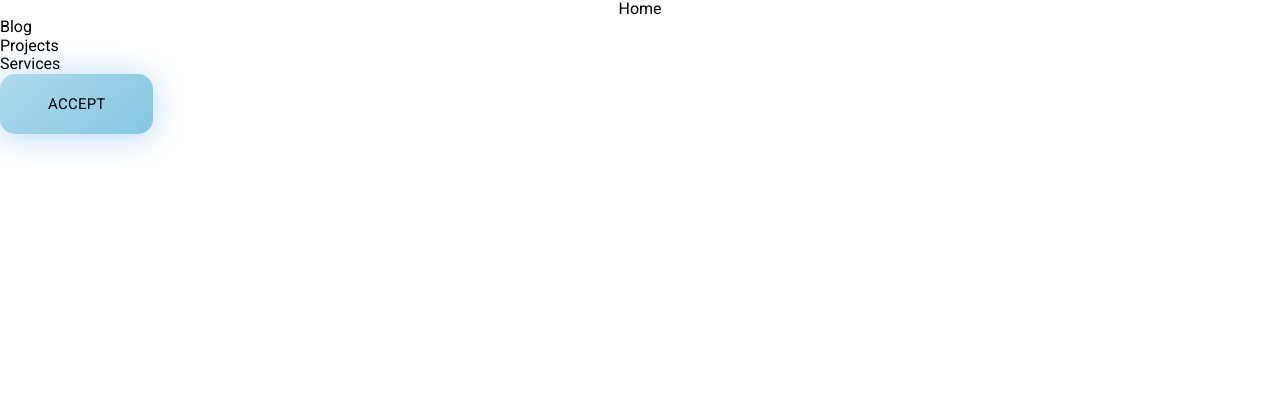
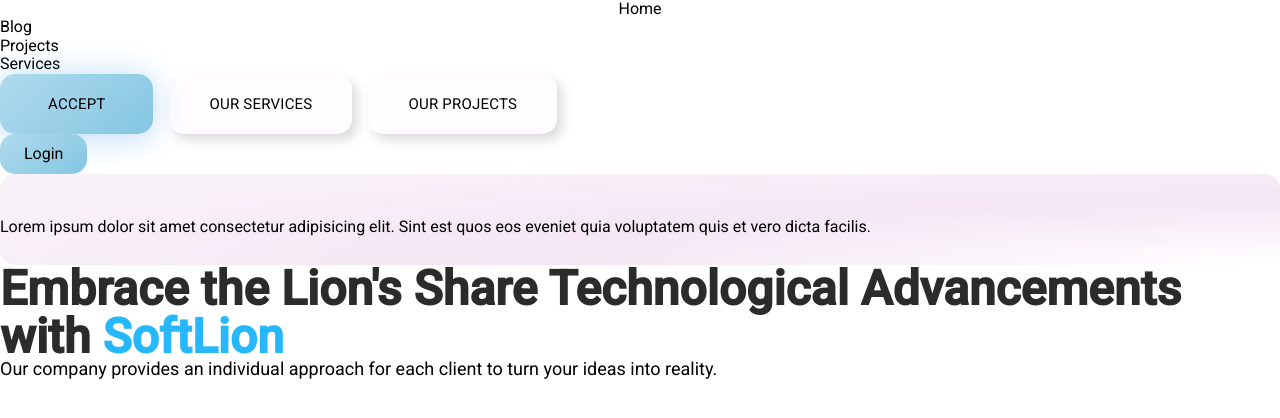
Before and after one commit to SoftLion-Co/prototype-fr, a Next.js app: page / in a window 1280 px wide. Shown: the top 418 px of the page. Built offline with nearby package versions, Linux system fonts and the light colour scheme.

Commit message:
style: add some variables to globals.css
Add some variables:
-buttons
-cookies
-hero headings

```diff
--- a/app/globals.css
+++ b/app/globals.css
@@ -130,6 +130,30 @@ textarea,
   @apply flex items-center justify-start;
 }
 
-.button{
-  @apply shadow-lg bg-button-blue-gradient rounded-15 text-15 px-12 py-19 leading-151 tracking-0.219 font-normal shadow-button-blue
+.button-blue{
+  @apply uppercase bg-button-blue-gradient rounded-15 text-15 px-12 py-19 leading-151 tracking-0.219 font-normal shadow-button-blue
 }
+
+.button-white{
+  @apply uppercase bg-buttonWhite rounded-15 text-15 px-10 py-19 leading-151 tracking-0.219 font-normal shadow-button-white
+}
+
+.button-login{
+  @apply bg-button-blue-gradient rounded-15 px-6 py-2.5 font-normal leading-5
+}
+
+.cookies{
+  @apply bg-cookies-gradient pt-11 pr-32 pb-7 pr-14 rounded-15
+}
+
+.hero-title{
+  @apply text-5xl font-semibold text-heroTitle
+}
+
+.hero-title-blue{
+  @apply text-5xl font-semibold text-heroTitleBlue
+}
+
+.hero-subtitle{
+  @apply text-lg font-roboto leading-3
+}
--- a/app/page.tsx
+++ b/app/page.tsx
@@ -13,7 +13,18 @@ const Home = () => {
       <Link href="/services">
         <h2>Services</h2>
       </Link>
-      <button className="button">ACCEPT</button>
+      <div className="flex gap-4">
+        <button className="button-blue">ACCEPT</button>
+        <button className="button-white">Our Services</button>
+        <button className="button-white">Our Projects</button>
+      </div>
+      <button className="button-login">Login</button>
+      <div className="cookies">Lorem ipsum dolor sit amet consectetur adipisicing elit. Sint est quos eos eveniet quia voluptatem quis et vero dicta facilis.</div>
+      <span className="hero-title">Embrace the Lion's Share Technological Advancements with <span className="hero-title-blue">SoftLion</span></span>
+      <div>
+              <span className="hero-subtitle">Our company provides an individual approach for each client to turn your ideas into reality.</span>
+
+      </div>
     </div>
   );
 };
--- a/tailwind.config.js
+++ b/tailwind.config.js
@@ -22,9 +22,11 @@ module.exports = {
         'gradient-conic':
           'conic-gradient(from 180deg at 50% 50%, var(--tw-gradient-stops))',
         'button-blue-gradient': 'linear-gradient(139deg, #AFDAED 0%, #84C6E2 100%)',
+        'cookies-gradient': 'radial-gradient(114.26% 136.20% at 100.00% 100.00%, rgba(160, 24, 155, 0.00) 0%, rgba(160, 24, 155, 0.11) 50%, rgba(133, 0, 127, 0.05) 100%)',
       },
       boxShadow: {
         'button-blue': '0px 3px 32px 0px rgba(36, 141, 238, 0.33)',
+        'button-white': '5px 6px 12px 0px rgba(0, 0, 0, 0.15)',
       },
       spacing: {
         '155': '155px',
@@ -32,10 +34,13 @@ module.exports = {
         '53': '53px',
       },
       colors: {
-        customBlue: {
+        buttonBlue: {
           100: '#AFDAED',
           500: '#84C6E2',
         },
+        buttonWhite: 'rgba(242, 212, 239, 0.07)',
+        heroTitle: '#2B2B2C;',
+        heroTitleBlue: '#27B7FC',
       },
       borderRadius: {
         '15': '15px',
```
